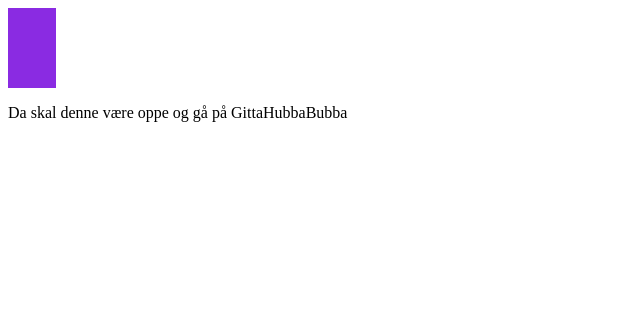
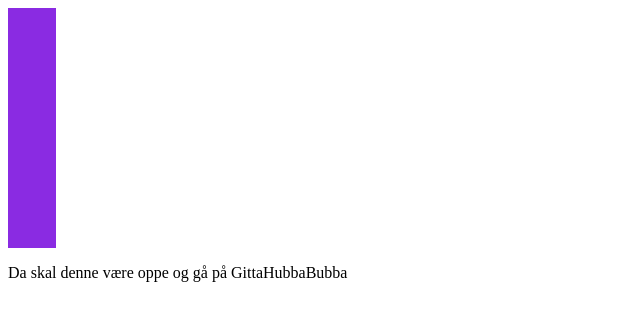
Before and after one commit to UtviklerkursALF/landingstest, a plain HTML site: page index.html in a window 1280 px wide. Shown: the whole page, without its empty margins (0-640 px from the left). Drawn offline with Linux system fonts and the light colour scheme.

Commit message:
oppdatert-size

```diff
--- a/style.css
+++ b/style.css
@@ -1,5 +1,5 @@
 div {
     background-color: blueviolet;
     width: 3em;
-    height: 5em;
+    height: 15em;
 }
```
